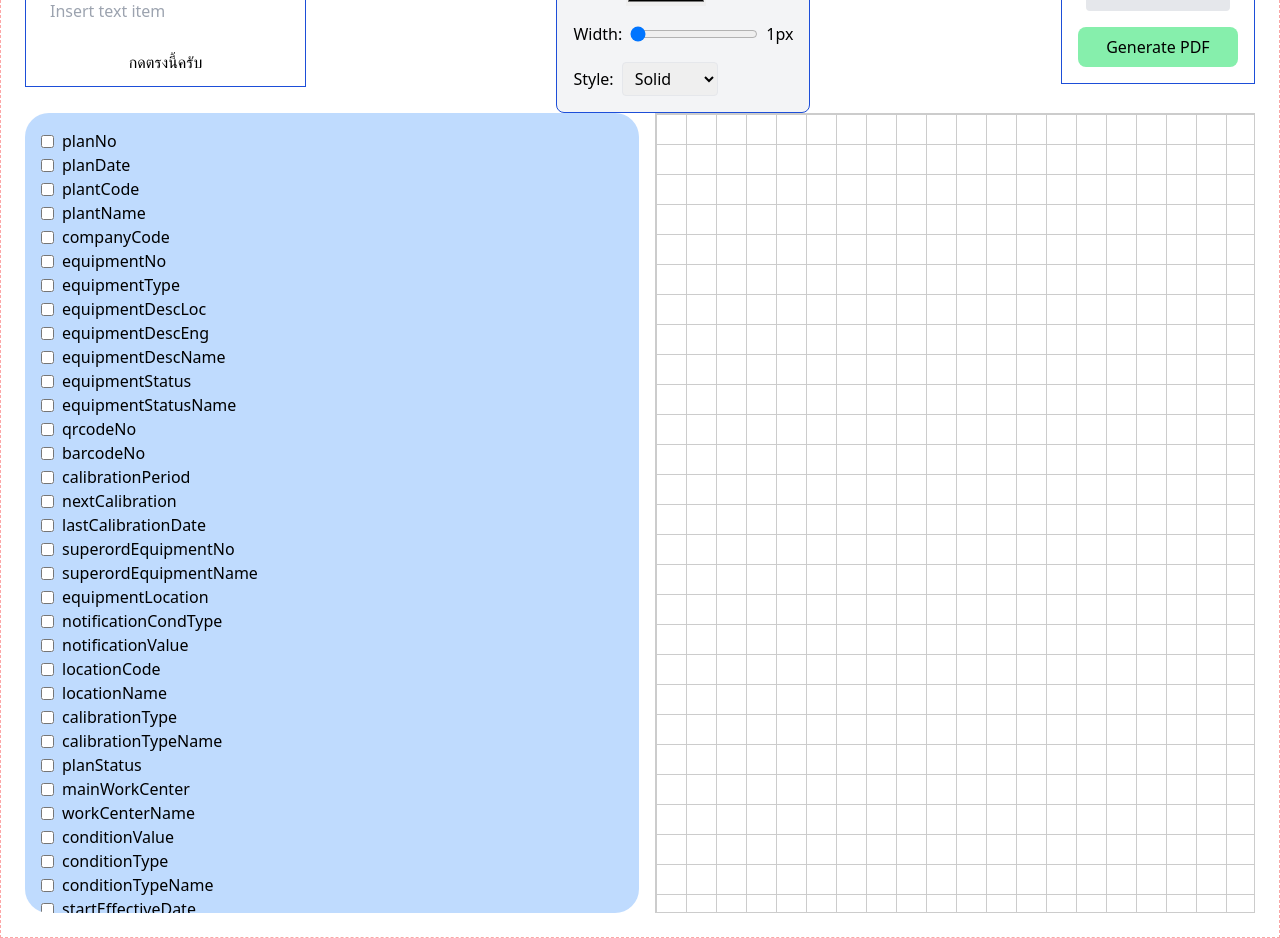
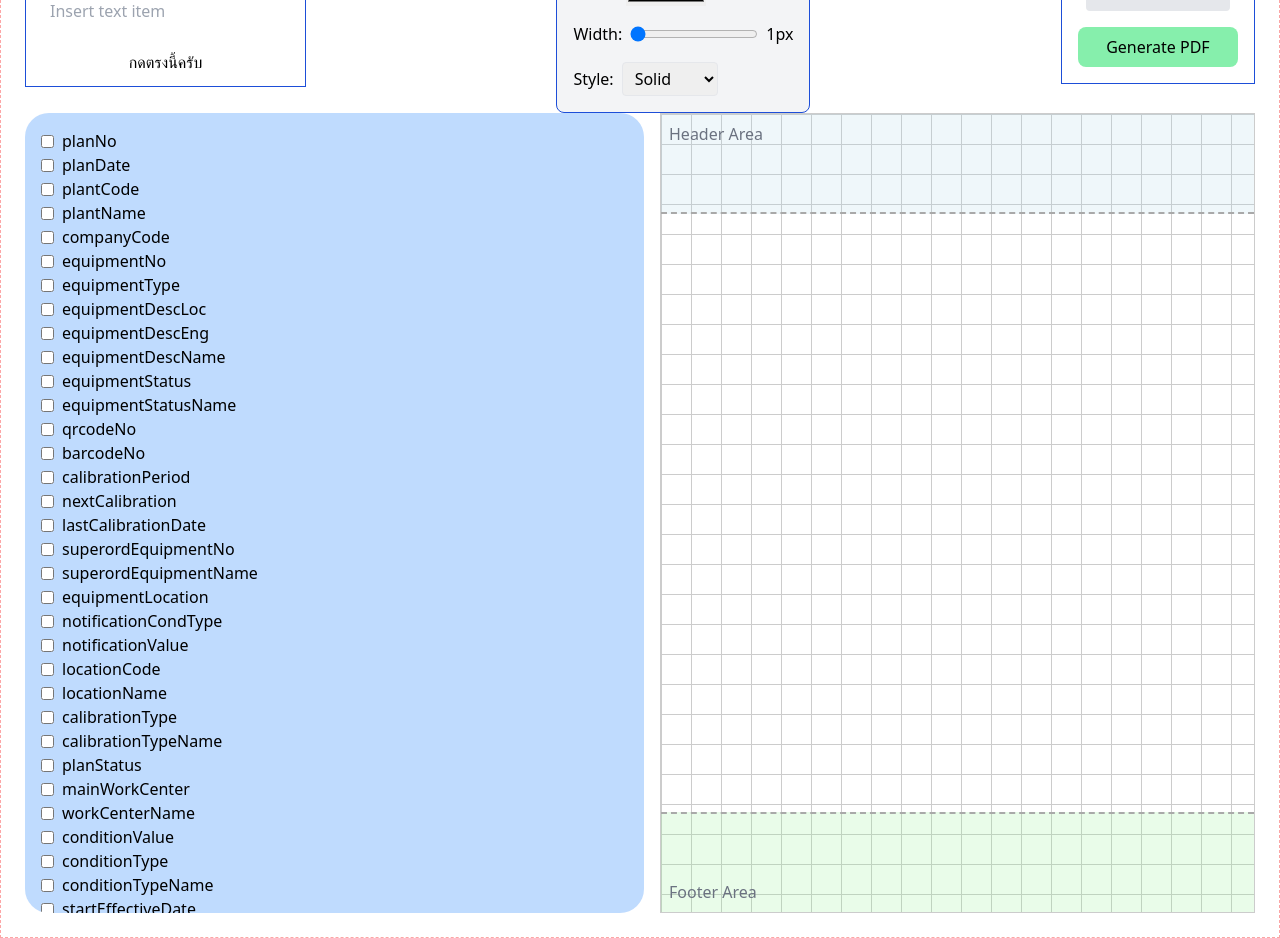
Before and after one commit to NontagornC/GenerateDynamicPDF, a React (Vite) app: page / in a window 1280 px wide. Shown: the part 140-1078 px from the top of the page. Built offline with nearby package versions, Linux system fonts and the light colour scheme; what pdfmake would draw is missing.

Commit message:
add header,footer

```diff
--- a/src/page/LastedDynamicPDF/View.tsx
+++ b/src/page/LastedDynamicPDF/View.tsx
@@ -68,6 +68,8 @@ const DraggableItem: React.FC<DraggableItemProps> = ({
 const View = () => {
   const { register, watch, setValue, control, resetField, reset, getValues } =
     useForm({});
+  const [headerHeight, setHeaderHeight] = useState(100);
+  const [footerheight, setFooterHieght] = useState(100);
 
   const [lines, setLines] = useState([]);
   const [isDrawing, setIsDrawing] = useState(false);
@@ -138,8 +140,14 @@ const View = () => {
     if (mode !== "draw") return;
 
     const rect = containerRef.current.getBoundingClientRect();
+    console.log(e.clientX, "ClientX");
+    console.log(e.clientY, "ClientY");
+    console.log(rect.left, "rect.left");
+    console.log(rect.top, "rect.top");
     const x = e.clientX - rect.left;
+    console.log(x, "x");
     const y = e.clientY - rect.top;
+    console.log(y, "y");
 
     setIsDrawing(true);
     setStartPoint({ x, y });
@@ -259,98 +267,48 @@ const View = () => {
     },
   };
 
-  // const liness = [
-  //   // เส้นตรงแนวนอน
-  //   {
-  //     absolutePosition: { x: 40, y: 100 },
-  //     canvas: [
-  //       {
-  //         type: "line",
-  //         x1: 0,
-  //         y1: 0,
-  //         x2: 200,
-  //         y2: 0,
-  //         lineWidth: 1,
-  //         lineColor: "black",
-  //       },
-  //     ],
-  //   },
-  //   // เส้นตรงแนวตั้ง
-  //   {
-  //     absolutePosition: { x: 100, y: 50 },
-  //     canvas: [
-  //       {
-  //         type: "line",
-  //         x1: 0,
-  //         y1: 0,
-  //         x2: 0,
-  //         y2: 100,
-  //         lineWidth: 2,
-  //         lineColor: "red",
-  //       },
-  //     ],
-  //   },
-  //   // เส้นเฉียง
-  //   {
-  //     absolutePosition: { x: 150, y: 150 },
-  //     canvas: [
-  //       {
-  //         type: "line",
-  //         // x1, y1 - จุดเริ่มต้นของเส้น
-  //         x1: 0,
-  //         y1: 0,
-  //         // x2, y2 - จุดสิ้นสุดของเส้น
-  //         x2: 100,
-  //         y2: 100,
-  //         // lineWidth - ความหนาของเส้น
-  //         lineWidth: 1,
-  //         // lineCap - รูปแบบจุดสิ้นสุดของเส้น ('butt', 'round', 'square')
-  //         lineCap: "round",
-  //         // dash - กำหนดรูปแบบเส้นประ
-  //         dash: { length: 5 }, // เส้นประ
-  //         // lineColor - สีของเส้น
-  //         lineColor: "blue",
-  //       },
-  //     ],
-  //   },
-  // ];
+  const createPdf = () => {
+    const A4_HEIGHT = 841.995;
+    const TOP_MARGIN = 100;
+    const BOTTOM_MARGIN = 100;
+    const USABLE_HEIGHT = A4_HEIGHT - TOP_MARGIN - BOTTOM_MARGIN;
 
-  const createPdf = () => {
-    const content = selectedItems?.map((item) => {
-      return {
-        absolutePosition: { x: item?.left, y: item?.top },
-        columns: item?.data?.map((text) => {
-          return {
-            width: item?.width,
-            text: text,
-            fontSize: item?.size,
-          };
-        }),
-      };
-    });
+    const mainContent = selectedItems
+      ?.filter(
+        (item) =>
+          item?.top > headerHeight &&
+          item?.top < A4_HEIGHT - footerheight - BOTTOM_MARGIN
+      )
+      ?.map((item) => ({
+        absolutePosition: {
+          x: item?.left,
+          y: item?.top - TOP_MARGIN,
+        },
+        columns: item?.data?.map((text) => ({
+          width: item?.width,
+          text: text,
+          fontSize: item?.size,
+        })),
+      }));
 
-    // const lineElements = lines.map((line) => ({
-    //   absolutePosition: { x: 0, y: 0 },
-    //   canvas: [
-    //     {
-    //       type: "line",
-    //       x1: line.start.x,
-    //       y1: line.start.y,
-    //       x2: line.end.x,
-    //       y2: line.end.y,
-    //       lineWidth: line.width,
-    //       lineColor: line.color,
-    //       dash:
-    //         line.type === "dashed"
-    //           ? { length: 5 }
-    //           : line.type === "dotted"
-    //           ? { length: 2 }
-    //           : undefined,
-    //     },
-    //   ],
-    // }));
+    const headerItems = selectedItems?.filter(
+      (item) => item?.top <= headerHeight
+    );
 
-    // แปลงเส้นเป็น canvas elements เพื่อให้สามารถอยู่เป็น bg ได้
+    console.log(headerItems, "headerItems");
+
+    const footerItems = selectedItems?.filter(
+      (item) => item?.top >= A4_HEIGHT - footerheight - BOTTOM_MARGIN
+    );
+    // Footer content
+    const footerContent = footerItems?.map((item) => ({
+      absolutePosition: { x: item?.left, y: item?.top },
+      text: item?.key,
+      fontSize: item?.size,
+    }));
+
+    console.log(footerItems, "footerItems");
+
     const lineElements = lines.map((line) => ({
       type: "line",
       x1: line.start.x,
@@ -372,71 +330,51 @@ const View = () => {
         title: "awesome Document",
         subject: "subject of document",
       },
-      // แบบ static header แบบง่าย
-      // header: {
-      //   columns: [
-      //     { text: "ชื่อบริษัท", alignment: "left", margin: [40, 20] },
-      //     { text: "เอกสารสำคัญ", alignment: "right", margin: [0, 20, 40, 0] },
-      //   ],
-      // },
+      header: function (currentPage, pageCount, pageSize) {
+        return headerItems?.map((item) => ({
+          text: item?.data[0],
+          absolutePosition: {
+            x: item?.left,
+            y: item?.top,
+          },
+          fontSize: item?.size,
+          width: item?.width,
+        }));
+      },
 
-      // // แบบ dynamic footer ที่แสดงเลขหน้า
-      // footer: function (currentPage, pageCount, pageSize) {
-      //   return [
-      //     // สร้างเส้นคั่นด้านบน footer
-      //     {
-      //       canvas: [
-      //         {
-      //           type: "line",
-      //           x1: 40,
-      //           y1: 0,
-      //           x2: pageSize.width - 40,
-      //           y2: 0,
-      //           lineWidth: 0.5,
-      //           lineColor: "#999999",
-      //         },
-      //       ],
-      //     },
-      //     // ข้อความใน footer
-      //     {
-      //       columns: [
-      //         {
-      //           text: "วันที่พิมพ์: " + new Date().toLocaleDateString("th-TH"),
-      //           alignment: "left",
-      //           margin: [40, 10, 0, 0],
-      //         },
-      //         {
-      //           text: "หน้า " + currentPage + " จาก " + pageCount,
-      //           alignment: "right",
-      //           margin: [0, 10, 40, 0],
-      //         },
-      //       ],
-      //     },
-      //   ];
-      // },
-
-      pageMargins: [40, 60, 40, 60], // ให้มีพื้นที่สำหรับ header และ footer
-      content: [...content],
-      // content: [...content, ...lineElements],
-      // content: [...content, ...liness],
-      pageSize: "A4",
+      footer: function (currentPage, pageCount, pageSize) {
+        return footerItems?.map((item) => ({
+          text: item?.data[0],
+          absolutePosition: {
+            x: item?.left,
+            y: pageSize - item?.top,
+          },
+          fontSize: item?.size,
+          width: item?.width,
+        }));
+      },
+      pageMargins: [40, TOP_MARGIN, 40, 100],
+      content: [
+        ...mainContent,
+        {
+          text: "",
+          margin: [0, 0, 0, 100],
+        },
+      ],
+      pageSize: {
+        width: 595.35,
+        height: 841.995,
+      },
       defaultStyle: {
         font: "IBMPlexSansThaiLooped",
       },
-
-      // ใช้ foreground แทน background ถ้าต้องการให้เส้นอยู่ด้านบน
-      // foreground: [
-      //   {
-      //     canvas: lineElements
-      //   },
-
-      // ใช้ foreground แทน background ถ้าต้องการให้เส้นอยู่ด้านล่าง
       background: [
         {
           canvas: lineElements,
         },
       ],
     };
+
     pdfMake.createPdf(docDefinition).open();
   };
 
@@ -703,7 +641,7 @@ const View = () => {
               ))}
           </div>
           <div
-            className="max-h-[840px] min-w-[600px]"
+            className="max-h-[842px] min-w-[595px]"
             ref={(node) => {
               if (node) {
                 containerRef.current = node;
@@ -726,6 +664,44 @@ const View = () => {
             onMouseUp={mode === "draw" ? handleMouseUp : undefined}
             onMouseLeave={mode === "draw" ? handleMouseUp : undefined}
           >
+            {/* Header Area Zone */}
+            <div
+              style={{
+                position: "absolute",
+                top: 0,
+                left: 0,
+                width: "100%",
+                height: `${headerHeight}px`,
+                backgroundColor: "rgba(173, 216, 230, 0.2)", // Light blue with opacity
+                borderBottom: "2px dashed #A9A9A9",
+                pointerEvents: "none", // ให้คลิกผ่านได้
+                zIndex: 1,
+              }}
+            >
+              <span className="absolute top-2 left-2 text-gray-500">
+                Header Area
+              </span>
+            </div>
+
+            {/* Footer Area Zone */}
+            <div
+              style={{
+                position: "absolute",
+                bottom: 0,
+                left: 0,
+                width: "100%",
+                height: `${footerheight}px`,
+                backgroundColor: "rgba(144, 238, 144, 0.2)", // Light green with opacity
+                borderTop: "2px dashed #A9A9A9",
+                pointerEvents: "none",
+                zIndex: 1,
+              }}
+            >
+              <span className="absolute bottom-2 left-2 text-gray-500">
+                Footer Area
+              </span>
+            </div>
+
             {selectedItems?.map((item) => (
               <DraggableItem
                 key={item.id}
```
